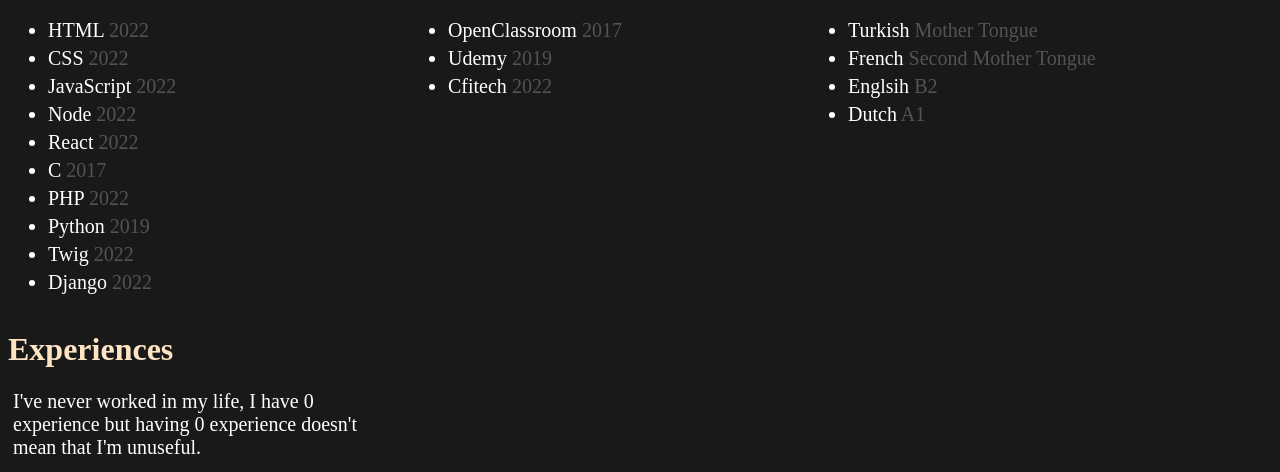
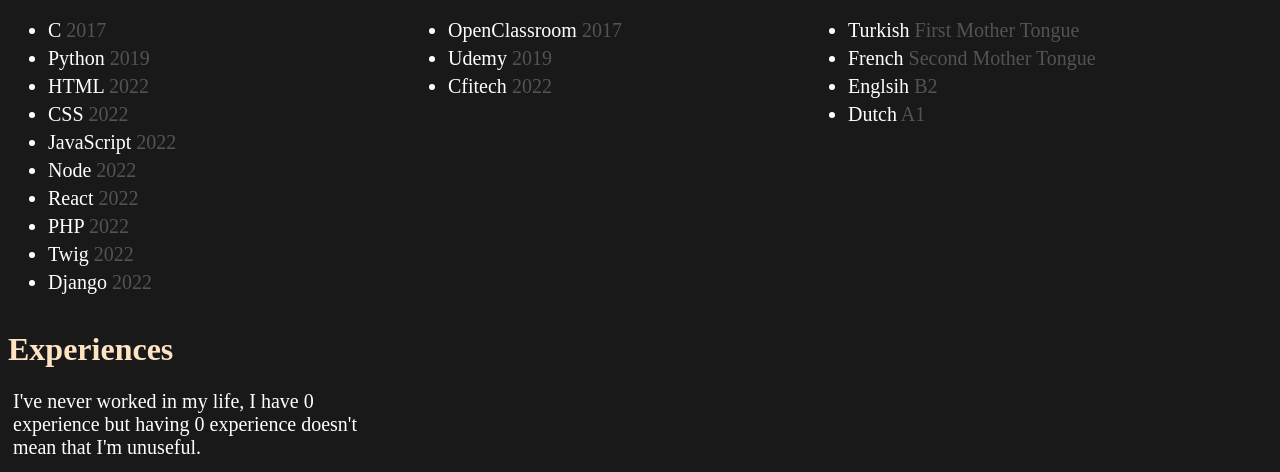
Before and after one commit to ysnztrk021/CV, a plain HTML site: page index.html in a window 1280 px wide. Shown: the part 468-940 px from the top of the page. Drawn offline with Linux system fonts and the light colour scheme.

Commit message:
first commit

```diff
--- a/index.html
+++ b/index.html
@@ -30,14 +30,14 @@
         <div class="skills">
             <h1>SKILLS</h1>
             <ul>
+                <li>C <span>2017</span></li>
+                <li>Python <span>2019</span></li>
                 <li>HTML <span>2022</span></li>
                 <li>CSS <span>2022</span></li>
                 <li>JavaScript <span>2022</span></li>
                 <li>Node <span>2022</span></li>
                 <li>React <span>2022</span></li>
-                <li>C <span>2017</span></li>
                 <li>PHP <span>2022</span></li>
-                <li>Python <span>2019</span></li>
                 <li>Twig <span>2022</span></li>
                 <li>Django <span>2022</span></li>
             </ul>
@@ -53,7 +53,7 @@
         <div class="language-skills">
             <h1>Language Skills</h1>
             <ul>
-                <li>Turkish <span>Mother Tongue</span></li>
+                <li>Turkish <span>First Mother Tongue</span></li>
                 <li>French <span>Second Mother Tongue</span></li>
                 <li>Englsih <span>B2</span></li>
                 <li>Dutch <span>A1</span></li>
```
